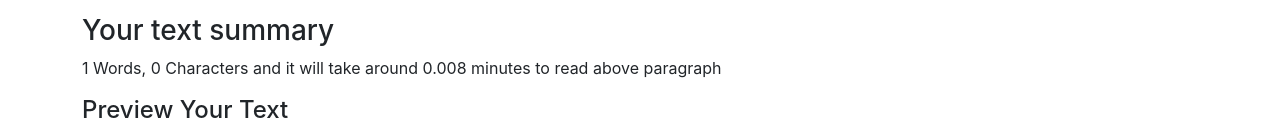
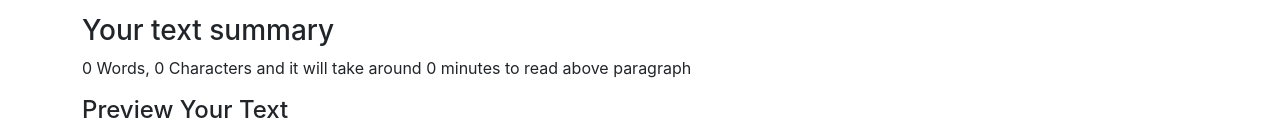
Before and after one commit to rajatAvianWE/textutils, a React (Create React App) app: page / in a window 1280 px wide. Shown: the part 436-572 px from the top of the page. Built offline with nearby package versions, Linux system fonts and the light colour scheme.

Commit message:
after adding word count from 0 and minutes shorten to decimal 1

```diff
--- a/src/App.js
+++ b/src/App.js
@@ -25,14 +25,17 @@ function App() {
       msg: message,
       type: type,
     });
+    setTimeout(() => {
+      setAlert(null);
+    }, 1000);
   }
 
   return (
     <>
       <Navbar title="WebDev24x7" home="Home" about="About WebDev24x7" contact="Contact WebDev24x7" mode={mode} handleMode={handleMode} />
-      <Alert alert={alert} />
-      <div className='container'>
-        <TextForm label="Enter your text to transform"/>
+      <div className="container">
+        <Alert alert={alert} />
+        <TextForm label="Enter your text to transform" handleAlert={handleAlert}/>
       </div>
     </>
   );
--- a/src/components/TextForm.js
+++ b/src/components/TextForm.js
@@ -4,23 +4,36 @@ export default function TextForm(props) {
     const handleUpClick = ()=>{
         let newText = text.toUpperCase();
         setText(newText);
+        props.handleAlert("Text converted to Uppercase!", "success");
     }
 
     const handleLoClick = ()=>{
         let newText = text.toLowerCase();
         setText(newText);
+        props.handleAlert("Text converted to Lowercase!", "success");
     }
 
     const handleClearText = ()=>{
         let newText = '';
         setText(newText);
+        props.handleAlert("Text cleared from textbox!", "success");
     }
 
     const handleUpOnChange= (i)=>{
         //console.log('Hello');
-        setText(i.target.value);
+        const newText = i.target.value;
+        setText(newText);
+        sanitizeAndWordCount(newText);
     }
     const [text, setText] = useState('');
+    const [wordCount, setWordCount] = useState(0);
+
+    const sanitizeAndWordCount = (inputText)=>{
+        const sanitizedText = inputText.trim();
+        const wordArray = sanitizedText.split(/\s+/);
+        const realWordCount = wordArray.filter(word => word !=='').length;
+        setWordCount(realWordCount);
+    }
 
     return (
         <div>
@@ -33,7 +46,7 @@ export default function TextForm(props) {
             <button className='btn btn-danger' onClick={handleClearText}>Clear Text</button>
             <div className="row my-3">
                 <h3>Your text summary</h3>
-                <p>{text.split(" ").length} Words, {text.length} Characters and it will take around { 0.008 * text.split(" ").length } minutes to read above paragraph</p>
+                <p>{wordCount} Words, {text.length} Characters and it will take around { parseFloat((0.008 * wordCount).toFixed(1)) } minutes to read above paragraph</p>
                 <h4>Preview Your Text</h4>
                 <p>{text.length > 0 ? text : "Enter text to preview"}</p>
             </div>
```
